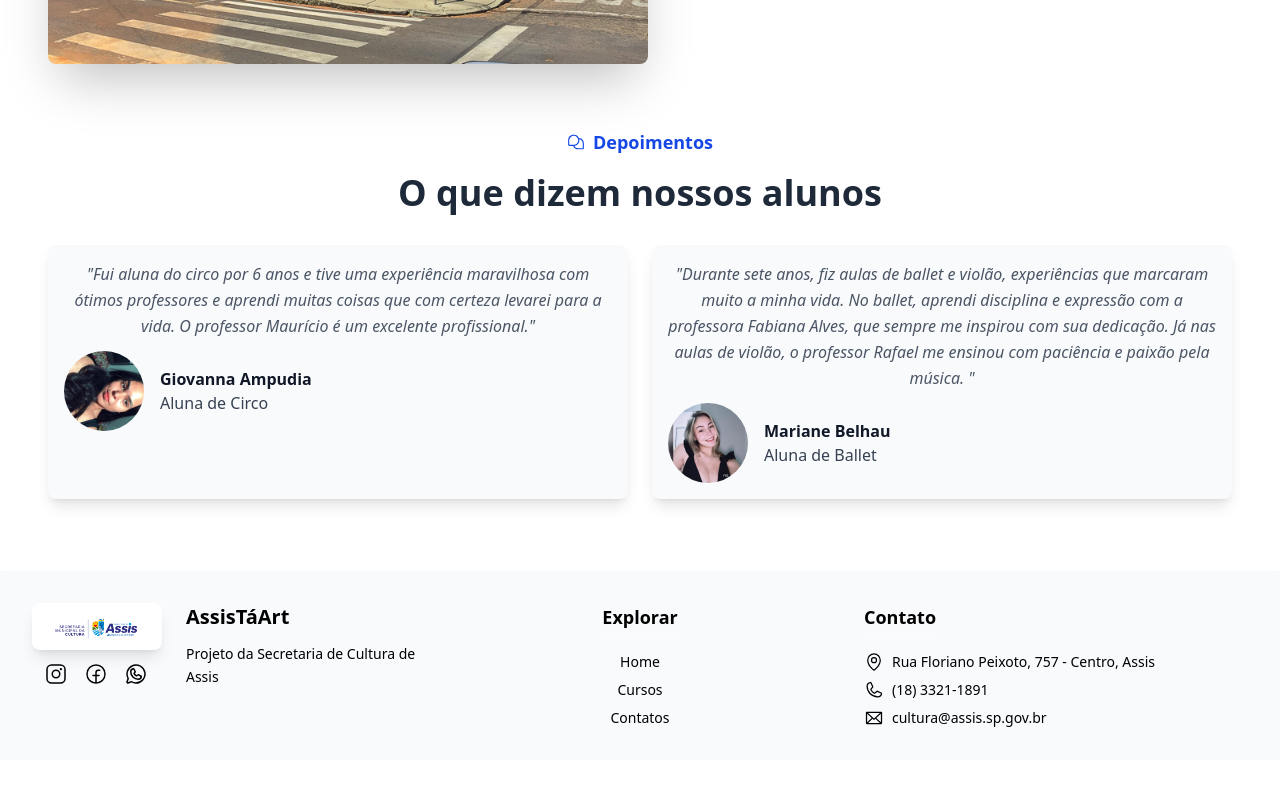
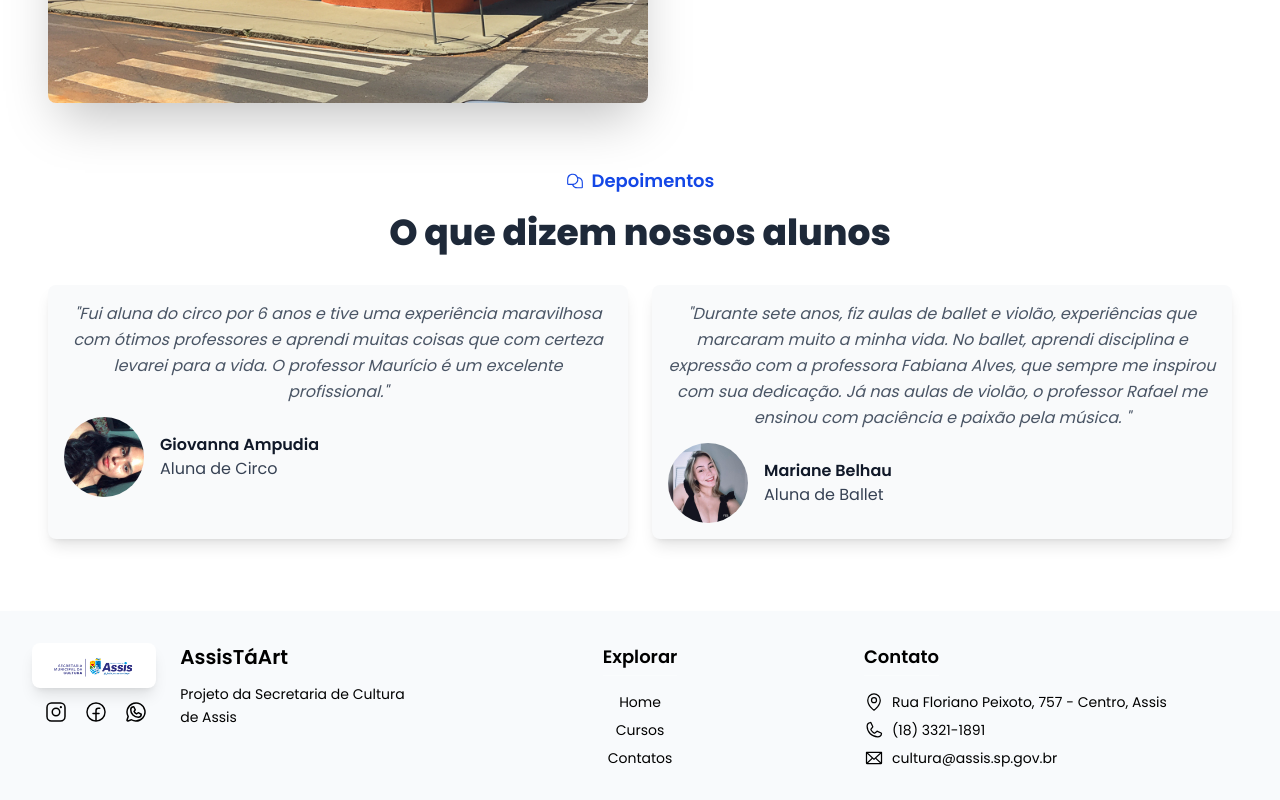
Before and after one commit to Rafael-Machado01/smc-assis, a Next.js app: page / in a window 1280 px wide. Shown: the part 1172-1972 px from the top of the page. Before the commit the page ends 1932 px from the top, so only its background shows below. Built offline with nearby package versions, Linux system fonts and the light colour scheme.

Commit message:
font metadata favicon

```diff
--- a/src/app/layout.tsx
+++ b/src/app/layout.tsx
@@ -2,7 +2,12 @@ import '@/app/globals.css'
 import {ThemeProvider} from "next-themes";
 import Header from "@/app/components/Header";
 import Footer from "@/app/components/Footer";
+import { Poppins } from 'next/font/google'
 
+const poppins = Poppins({
+  subsets: ['latin'],
+  weight: ["400","600","800"]
+})
 
 export default function RootLayout({
   children,
@@ -11,7 +16,7 @@ export default function RootLayout({
 }>) {
   return (
     <html lang="pt-BR" suppressHydrationWarning={true}>
-    <body className='bg-white text-black dark:bg-[#0a0e1a] dark:text-white'>
+    <body className={`${poppins.className} bg-white text-black dark:bg-[#0a0e1a] dark:text-white`}>
     <ThemeProvider defaultTheme='system' attribute='class' enableSystem={true} >
       <Header/>
       {children}
--- a/src/app/page.tsx
+++ b/src/app/page.tsx
@@ -1,6 +1,12 @@
 import Mission from "@/app/components/Mission";
 import History from "@/app/components/History";
-import Depoiment from "@/app/components/Depoiment"
+import Depoiment from "@/app/components/Depoiment";
+import {Metadata} from "next";
+
+export const metadata: Metadata = {
+  title: "Home - AssisTáArte",
+  description: "Projeto da Secretaria de Cultura de Assis"
+}
 
 export default function Home() {
   return(
```
Also changed, not shown: src/app/icon.png (added).
